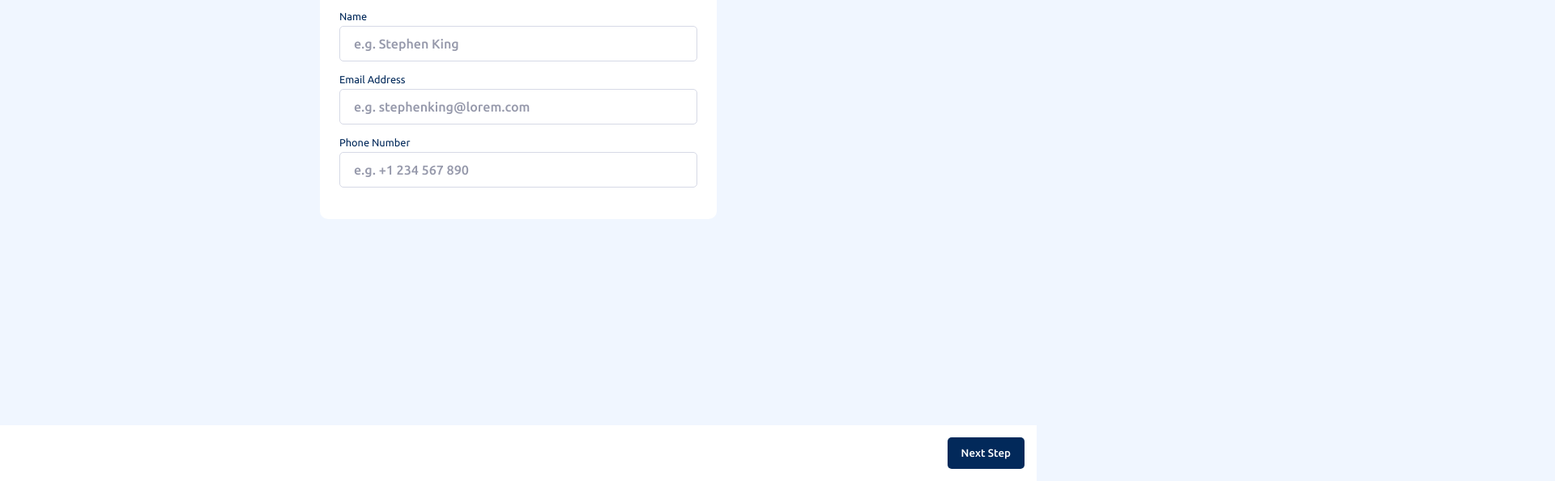
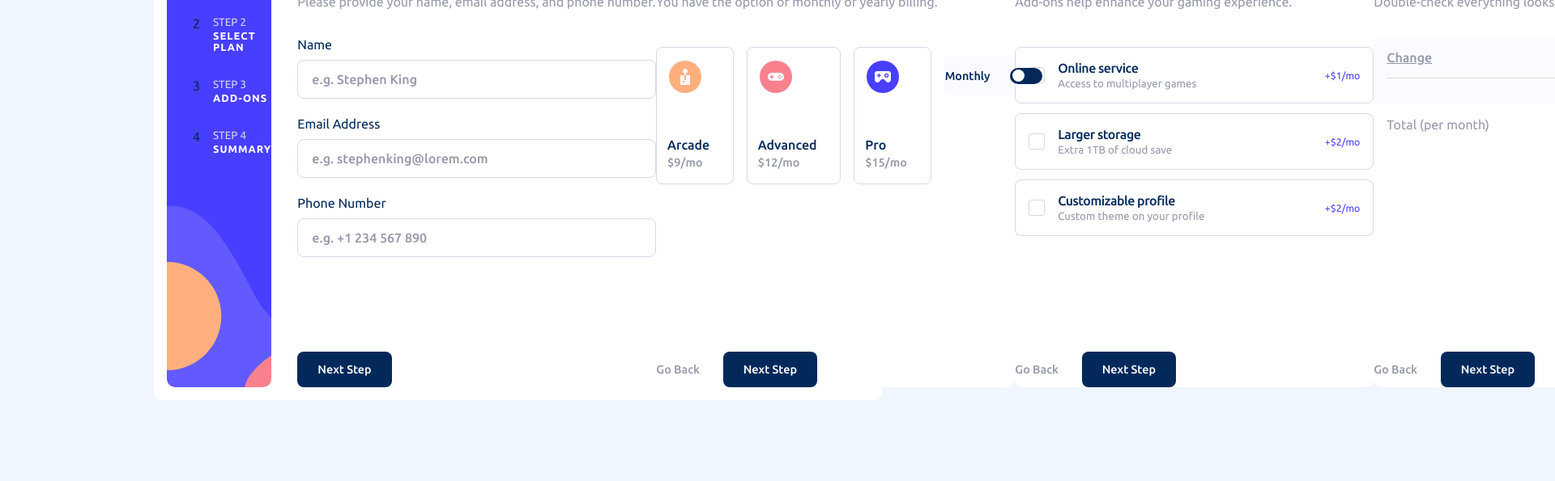
Before and after one commit to markanthonyjc/multi-step-form, a website: page index.html in a window 1280 px wide. Shown: the part 205-800 px from the top of the page at 81% size, 1920 px wide, since content can reach past the window. Drawn offline with Linux system fonts and the light colour scheme.

Commit message:
adjust for screens with a minimum resolution of 768px

```diff
--- a/assets/css/index.css
+++ b/assets/css/index.css
@@ -25,7 +25,7 @@
 }
 
 body {
-    max-width: 100vw;
+    /*max-width: 100vw;*/
     display: flex;
     flex-direction: column;
 
@@ -36,15 +36,38 @@ body {
     color: hsl(213, 96%, 18%);
 }
 
+@media (min-width: 768px) {
+    body {
+        display: flex;
+        flex-direction: row;
+        justify-content: center;
+        align-items: center;
+        height: 100vh;
+    }
+}
+
 /* endregion */
 
 /* region main Layout */
 
 .subscription {
-    position: relative;
+    /*position: relative;*/
     display: flex;
     flex-direction: column;
-    vertical-align: center;
+    margin-bottom: 5rem;
+}
+
+@media (min-width: 768px) {
+    .subscription {
+        /*position: initial;*/
+        flex-direction: row;
+        background-color: hsl(0, 0%, 100%);
+        margin-bottom: initial;
+
+        border-radius: 10px;
+        width: 100%;
+        max-width: 900px;
+    }
 }
 
 /* endregion */
@@ -58,8 +81,19 @@ body {
 }
 
 .form-group > label {
-    font-size: 0.8rem;
+    font-size: 0.9rem;
     margin-bottom: 5px;
+}
+
+@media (min-width: 768px) {
+    .form-group {
+        margin-bottom: 22px;
+    }
+
+    .form-group > label {
+        font-size: 1rem;
+        margin-bottom: 10px;
+    }
 }
 
 /* endregion */
@@ -103,6 +137,17 @@ body {
     color: hsl(354, 84%, 57%);
     font-size: 0.8rem;
     font-weight: 500;
+}
+
+@media (min-width: 768px) {
+    .form-control {
+        height: 3rem;
+        border-radius: 8px;
+    }
+
+    .invalid-message {
+        font-weight: 700;
+    }
 }
 
 /* endregion */
@@ -188,72 +233,108 @@ hr {
 
     background-image: url("/assets/images/bg-sidebar-mobile.svg");
     background-repeat: no-repeat;
-    background-size: contain;
-    height: 200px;
+    background-size: cover;
+
+    height: 175px;
 }
 
 .subscription__step {
     display: flex;
     flex-direction: row;
     margin-top: 2rem;
-
-    cursor: pointer;
 }
 
-.subscription__step--selected {
-    background-color: hsl(206, 94%, 87%);
-    border-radius: 50%;
-    cursor: pointer;
-}
-
-.subscription__step--selected > span:first-child {
-    color: hsl(213, 96%, 18%);
-}
-
-.subscription__step > span {
+.subscription__step-number {
     display: flex;
     justify-content: center;
     align-items: center;
 
-    border: 1px solid white;
+    border: 1px solid hsl(0, 0%, 100%);
     border-radius: 50%;
     width: 30px;
     height: 30px;
 
     font-weight: 500;
-    color: white;
+    color: hsl(0, 0%, 100%);
+}
+
+.subscription__step-number--selected {
+    background-color: hsl(206, 94%, 87%);
+    color: hsl(213, 96%, 18%);
 }
 
 .subscription__step div {
     display: none;
 }
 
-/*.subscription__step div > span:first-child {*/
-/*    color: hsl(231, 11%, 63%);*/
-/*}*/
+@media (min-width: 768px) {
+    .subscription__steps-container {
+        flex-direction: column;
+        justify-content: start;
+        grid-gap: initial;
+        background-image: url("/assets/images/bg-sidebar-desktop.svg");
+        background-size: cover;
+        width: 275px;
+        margin: 1rem;
+        height: 568px;
+        padding-left: 2rem;
+        border-radius: 10px;
+    }
 
-/*.subscription__step div > span:last-child {*/
-/*    color: white;*/
-/*}*/
+    .subscription__step > *:not(:last-child) {
+        margin-right: 1rem;
+    }
+
+    .subscription__step div {
+        display: flex;
+        flex-direction: column;
+        justify-content: center;
+    }
+
+    .subscription__step div span small {
+        display: block;
+        margin-bottom: 2px;
+    }
+
+    .subscription__step div span:first-child {
+        color: hsl(229, 24%, 87%);
+    }
+
+    .subscription__step div span:last-child {
+        font-size: 0.8rem;
+        letter-spacing: 1px;
+        color: hsl(0, 0%, 100%);
+    }
+}
 
 /* endregion */
 
 /* region step content */
 
-.subscription__step-content {
-    display: flex;
-    flex-direction: column;
-    justify-content: center;
-    align-items: center;
-    margin-bottom: 75px;
+/*.subscription__step-content {*/
+    /*display: flex;*/
+    /*flex-direction: column;*/
+    /*justify-content: center;*/
+    /*align-items: center;*/
+    /*margin-bottom: 75px;*/
+/*}*/
+
+@media (min-width: 768px) {
+    .subscription__step-content {
+        flex-grow: 1;
+        display: flex;
+        flex-direction: row;
+        justify-content: center;
+        padding: 1rem;
+    }
 }
 
 /* endregion */
 
-/* region Step navigator and buttons */
+/* region step navigator and buttons */
 
 .subscription__step-navigator {
-    background-color: white;
+    background-color: hsl(0, 0%, 100%);
     position: fixed;
     bottom: 0;
     margin-top: 50px;
@@ -277,7 +358,7 @@ hr {
 
 .subscription__button--next {
     background-color: hsl(213, 96%, 18%);
-    color: white;
+    color: hsl(0, 0%, 100%);
 }
 
 .subscription__button--next:hover {
@@ -287,6 +368,7 @@ hr {
 
 .subscription__button--back {
     color: hsl(231, 11%, 63%);
+    padding-left: 0;
 }
 
 .subscription__button--back:hover {
@@ -296,7 +378,7 @@ hr {
 
 .subscription__button--confirm {
     background-color: hsl(243, 100%, 62%);
-    color: white;
+    color: hsl(0, 0%, 100%);
 }
 
 .subscription__button--confirm:hover {
@@ -304,29 +386,34 @@ hr {
     cursor: pointer;
 }
 
+@media (min-width: 768px) {
+    .subscription__step-navigator {
+        display: none;
+    }
+
+    .subscription__button {
+        padding: 14px 25px;
+        font-size: 0.9rem;
+        border-radius: 8px;
+    }
+
+    .subscription__button--back {
+        padding-left: 0;
+    }
+}
+
 /* endregion */
 
 /* region step card */
 
 .subscription__step-card {
-    position: absolute;
     display: flex;
     flex-direction: column;
-    top: 100px;
 
-    background-color: white;
+    background-color: hsl(0, 0%, 100%);
     padding: 1.5rem;
-    margin: 0 1rem;
+    margin: -4rem 1rem 0 1rem;
     border-radius: 10px;
-
-    opacity: 0;
-    visibility: hidden;
-    transition: opacity 0.5s ease-in-out;
-}
-
-.subscription__step-card.shown {
-    opacity: 1;
-    visibility: visible;
 }
 
 .subscription__step-card > * {
@@ -347,8 +434,40 @@ hr {
     line-height: 1.5rem;
 }
 
-.subscription__step-card-footer {
+.subscription__step-card-navigator {
     display: none;
+}
+
+@media (min-width: 768px) {
+    .subscription__step-card {
+        width: 443px;
+        margin: 1rem 0 0 0;
+        padding: initial;
+    }
+
+    .subscription__step-card > :nth-child(2) {
+        flex-grow: 1;
+    }
+
+    .subscription__step-card-header {
+        margin-bottom: 1rem;
+    }
+
+    .subscription__step-card-header > h1 {
+        font-size: 2rem;
+    }
+
+    .subscription__step-card-navigator {
+        display: flex;
+        flex-direction: row;
+        justify-content: space-between;
+        vertical-align: bottom;
+        margin-bottom: 1rem;
+    }
+
+    .subscription__step-card-navigator--item-right-position {
+        justify-content: right;
+    }
 }
 
 /* endregion */
@@ -398,6 +517,15 @@ hr {
     font-weight: 500;
 }
 
+.free-plan-info {
+    display: none;
+    font-size: 0.7rem;
+}
+
+.free-plan-info--shown {
+    display: inline;
+}
+
 .subscription__step-card-plan-type {
     margin-top: 1.5rem;
     border: 1px solid hsl(229, 24%, 87%, 0.05);
@@ -423,6 +551,26 @@ hr {
 .yearly-rate {
     color: hsl(231, 11%, 63%);
     margin-left: 1.5rem;
+}
+
+@media (min-width: 768px) {
+    .subscription__step-card-plans {
+        flex-direction: row;
+        grid-gap: 1rem;
+    }
+
+    .subscription__step-card-plan {
+        flex-direction: column;
+        justify-content: space-between;
+        height: 170px;
+        width: 150px;
+        padding: 1rem 0.8rem 0.8rem;
+    }
+
+    .subscription__step-card-plan > img {
+        height: 40px;
+        width: 44px;
+    }
 }
 
 /* endregion */
@@ -486,7 +634,7 @@ hr {
     justify-content: center;
     align-items: center;
     background-color: transparent;
-    color: white;
+    color: hsl(0, 0%, 100%);
     opacity: 0;
     height: inherit;
     width: inherit;
```
